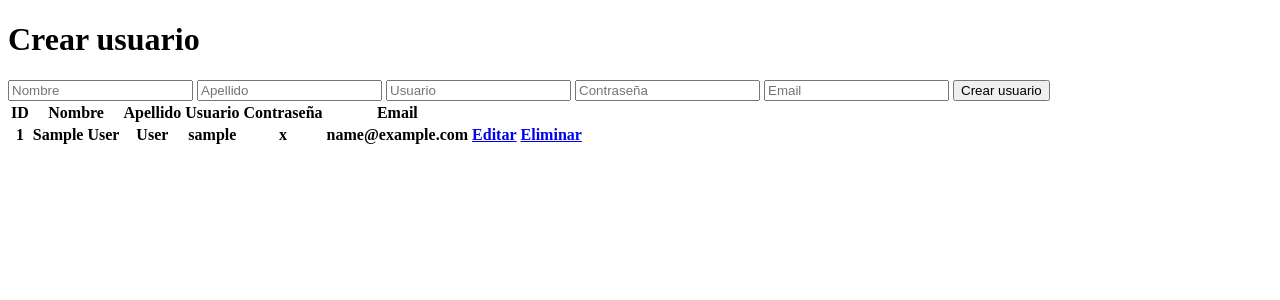
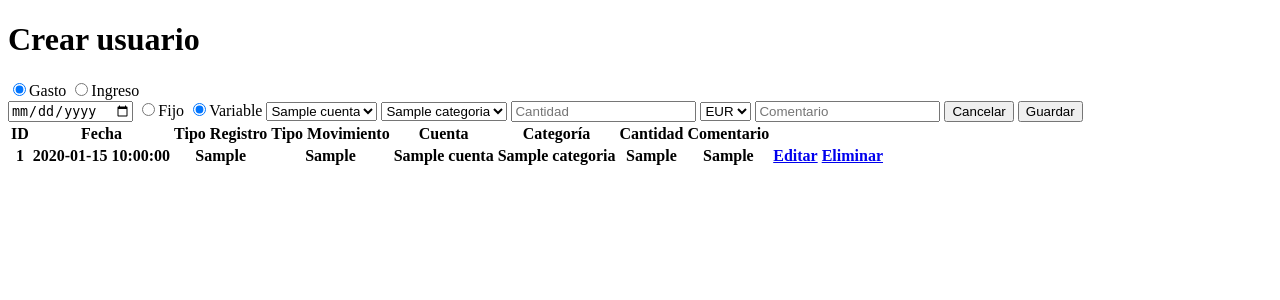
Before and after one commit to dibanezbal/labutxaka, a PHP site: page / in a window 1280 px wide. Shown: the top 300 px of the page. Run offline with PHP 8.4, Linux system fonts and the light colour scheme; tables that the repository leaves empty or names only in its code hold one stand-in row (values such as "Sample post"); lists and menus that the app fills with data are empty.

Commit message:
Agregar CRUD básico para movimientos

```diff
--- /dev/null
+++ b/app/connection.php
@@ -0,0 +1,35 @@
+<?php
+
+// Connection PROD
+// function connection(){
+//     $host = "localhost";
+//     $user = "dibanezba";
+//     $pass = ".Vt59NQiH6cXkRK3";
+
+//     $bd = "dibanezba";
+
+//     $connect=mysqli_connect($host, $user, $pass);
+
+//     mysqli_select_db($connect, $bd);
+
+//     return $connect;
+
+// }
+
+// ==== Connection DEV
+function connection(){
+    $host = "localhost:8889";
+    $user = "root";
+    $pass = "root";
+
+    $bd = "labutxaka_DEV";
+
+    $connect=mysqli_connect($host, $user, $pass);
+
+    mysqli_select_db($connect, $bd);
+
+    return $connect;
+
+}
+
+?>
--- a/delete_user.php
+++ b/app/delete_movimiento.php
@@ -4,10 +4,10 @@ $con = connection();
 
 $id = $_GET['id'];
 
-$sql = "DELETE FROM users WHERE id='$id'";
+$sql = "DELETE FROM movimientos WHERE id='$id'";
 $query = mysqli_query($con, $sql);
 
 if($query){
-    Header("Location: index.php");
+    Header("Location: ../index.php");
 };
 ?>
--- a/connection.php
+++ /dev/null
@@ -1,19 +0,0 @@
-<?php
-
-function connection(){
-    $host = "localhost:8889";
-    $user = "root";
-    $pass = "root";
-
-    $bd = "users_crud_php";
-
-    $connect=mysqli_connect($host, $user, $pass);
-
-    mysqli_select_db($connect, $bd);
-
-    return $connect;
-
-}
-
-
-?>
--- a/index.php
+++ b/index.php
@@ -1,30 +1,67 @@
 <?php
-include('connection.php');
+include('./app/connection.php');
 
 $con = connection();
 
-$sql = "SELECT * FROM users";
+$sql = "SELECT * FROM movimientos";
 $query = mysqli_query($con, $sql);
+
+$cuentas_res = mysqli_query($con, "SELECT id, nombre FROM cuentas");
+$cuentas = [];
+if ($cuentas_res) {
+    while ($c = mysqli_fetch_assoc($cuentas_res)) {
+        $cuentas[$c['id']] = $c['nombre'];
+    }
+}
+
+$categorias_res = mysqli_query($con, "SELECT id, nombre FROM categorias");
+$categorias = [];
+if ($categorias_res) {
+    while ($cat = mysqli_fetch_assoc($categorias_res)) {
+        $categorias[$cat['id']] = $cat['nombre'];
+    }
+}
 
 ?>
 
 <!DOCTYPE html>
 <html lang="en">
+
 <head>
     <meta charset="UTF-8">
     <meta name="viewport" content="width=device-width, initial-scale=1.0">
     <title>Document</title>
 </head>
+
 <body>
     <div>
-        <form action="insert_user.php" method="POST">
+        <form action="./app/insert_movimiento.php" method="POST">
             <h1>Crear usuario</h1>
-            <input type="text" name="name" placeholder="Nombre">
-            <input type="text" name="lastname" placeholder="Apellido">
-            <input type="text" name="username" placeholder="Usuario">
-            <input type="text" name="password" placeholder="Contraseña">
-            <input type="text" name="email" placeholder="Email">
-            <input type="submit" value="Crear usuario">
+            <div>
+                <input type="radio" name="tipo_movimiento" value="Gasto" checked>Gasto
+                <input type="radio" name="tipo_movimiento" value="Ingreso">Ingreso
+            </div>
+            <input type="date" name="fecha_registro" placeholder="Fecha">
+            <input type="radio" name="tipo_registro" value="Fijo">Fijo
+            <input type="radio" name="tipo_registro" value="Variable" checked>Variable
+            <select name="cuenta" id="cuenta">
+                <?php foreach ($cuentas as $id => $nombre): ?>
+                <option value="<?= $id; ?>"><?= $nombre; ?></option>
+                <?php endforeach; ?>
+            </select>
+            <select name="categoria" id="categoria">
+                <?php foreach ($categorias as $id => $nombre): ?>
+                <option value="<?= $id; ?>"><?= $nombre; ?></option>
+                <?php endforeach; ?>
+            </select>
+            <input type="number" name="cantidad" placeholder="Cantidad">
+            <select name="moneda">
+                <option value="EUR">EUR</option>
+            </select>
+            <input type="hidden" name="moneda" value="EUR">
+            <input type="text" name="comentario" placeholder="Comentario">
+            <input type="button" value="Cancelar">
+            <input type="submit" value="Guardar">
         </form>
     </div>
 
@@ -33,30 +70,35 @@ $query = mysqli_query($con, $sql);
             <thead>
                 <tr>
                     <th>ID</th>
-                    <th>Nombre</th>
-                    <th>Apellido</th>
-                    <th>Usuario</th>
-                    <th>Contraseña</th>
-                    <th>Email</th>
+                    <th>Fecha</th>
+                    <th>Tipo Registro</th>
+                    <th>Tipo Movimiento</th>
+                    <th>Cuenta</th>
+                    <th>Categoría</th>
+                    <th>Cantidad</th>
+                    <th>Comentario</th>
                 </tr>
             </thead>
             <tbody>
-							<?php while($row = mysqli_fetch_array($query)): ?>
+                <?php while($row = mysqli_fetch_array($query)): ?>
                 <tr>
 
                     <th><?= $row['id']; ?></th>
-                    <th><?= $row['name']; ?></th>
-                    <th><?= $row['lastname']; ?></th>
-                    <th><?= $row['username']; ?></th>
-                    <th><?= $row['password']; ?></th>
-                    <th><?= $row['email']; ?></th>
+                    <th><?= $row['fecha_registro']; ?></th>
+                    <th><?= $row['tipo_registro']; ?></th>
+                    <th><?= $row['tipo_movimiento']; ?></th>
+                    <th><?= $cuentas[$row['cuenta_id']]; ?></th>
+                    <th><?= $categorias[$row['categoria_id']]; ?></th>
+                    <th><?= $row['cantidad']; ?></th>
+                    <th><?= $row['comentario']; ?></th>
 
-                    <th><a href="update.php?id=<?= $row['id']; ?>">Editar</a></th>
-                    <th><a href="delete_user.php?id=<?= $row['id']; ?>">Eliminar</a></th>
+                    <th><a href="./app/update.php?id=<?= $row['id']; ?>">Editar</a></th>
+                    <th><a href="./app/delete_movimiento.php?id=<?= $row['id']; ?>">Eliminar</a></th>
                 </tr>
-								<?php endwhile; ?>
+                <?php endwhile; ?>
             </tbody>
         </table>
     </div>
 </body>
+
 </html>
```
Also changed, not shown: app/edit_movimiento.php (added, +22 -0 lines), app/insert_movimiento.php (added, +20 -0 lines), app/update_movimiento.php (added, +76 -0 lines), edit_user.php (deleted, +0 -20 lines), insert_user.php (deleted, +0 -18 lines), update.php (deleted, +0 -35 lines).
